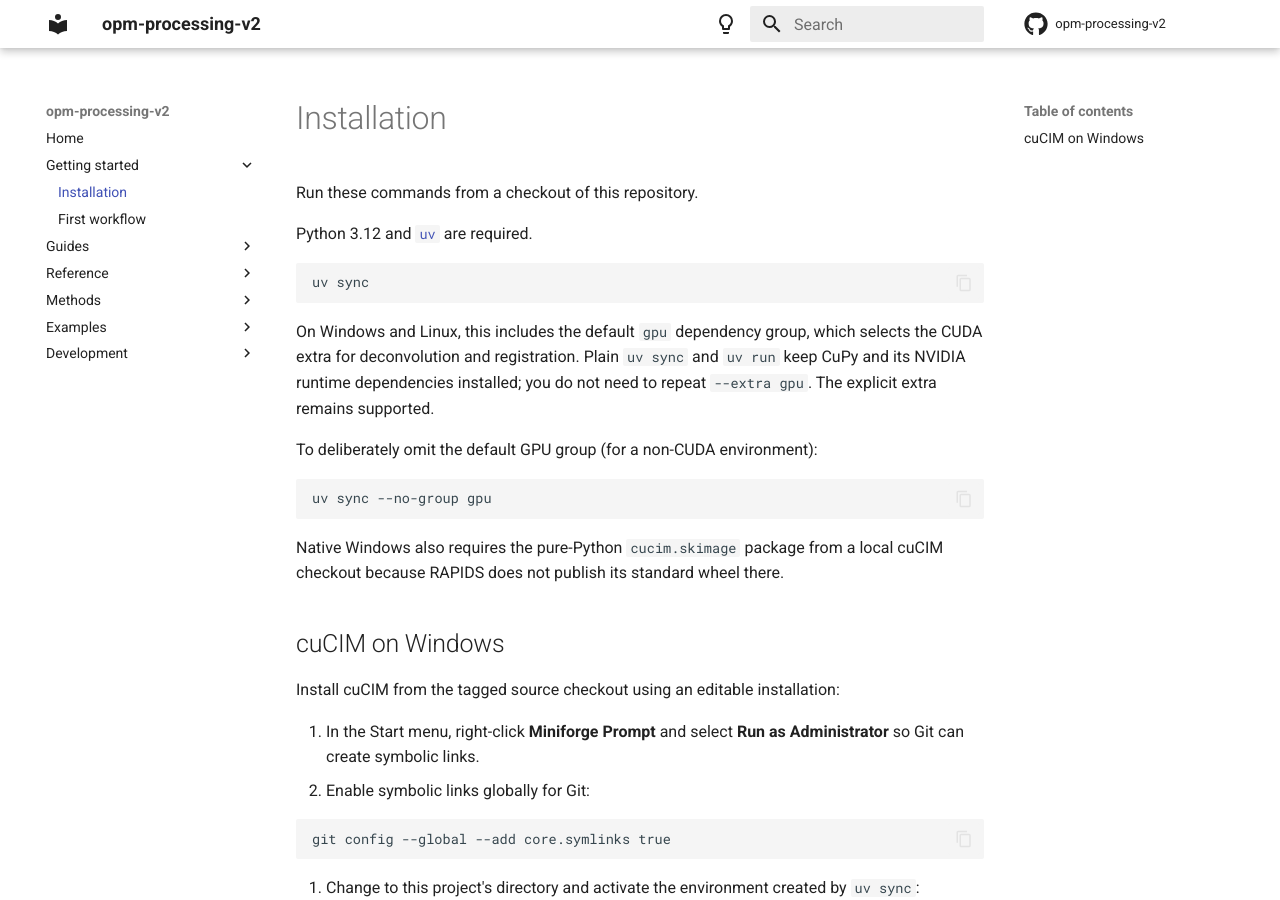
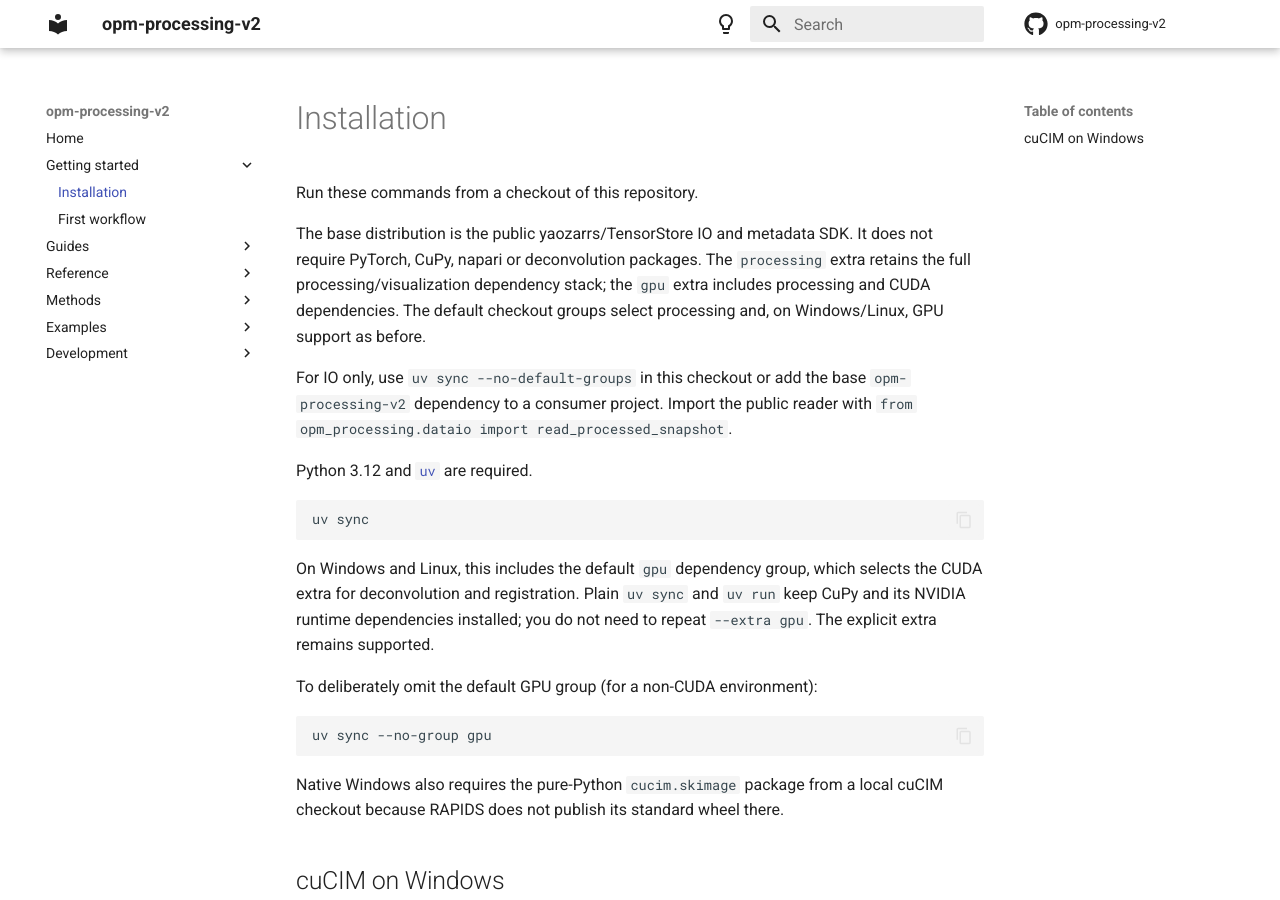
Before and after one commit to QI2lab/opm-processing-v2, an MkDocs documentation site: the page built from docs/getting-started/installation.md, in a window 1280 px wide and 900 px high. Built offline with MkDocs 1.6.1 and Material for MkDocs 9.7.7, drawn with Linux system fonts in a browser that asks for light colours; comment, search, counter and statistics services are not loaded.

Commit message:
Separate lightweight TensorStore IO from processing dependencies

```diff
--- a/docs/getting-started/installation.md
+++ b/docs/getting-started/installation.md
@@ -1,6 +1,16 @@
 # Installation
 
 Run these commands from a checkout of this repository.
+
+The base distribution is the public yaozarrs/TensorStore IO and metadata SDK.
+It does not require PyTorch, CuPy, napari or deconvolution packages. The
+`processing` extra retains the full processing/visualization dependency stack;
+the `gpu` extra includes processing and CUDA dependencies. The default checkout
+groups select processing and, on Windows/Linux, GPU support as before.
+
+For IO only, use `uv sync --no-default-groups` in this checkout or add the base
+`opm-processing-v2` dependency to a consumer project. Import the public reader
+with `from opm_processing.dataio import read_processed_snapshot`.
 
 Python 3.12 and [`uv`](https://docs.astral.sh/uv/) are required.
 
```
Also changed, not shown: README.md (+5 -0 lines), pyproject.toml (+14 -7 lines), 2 other files.
